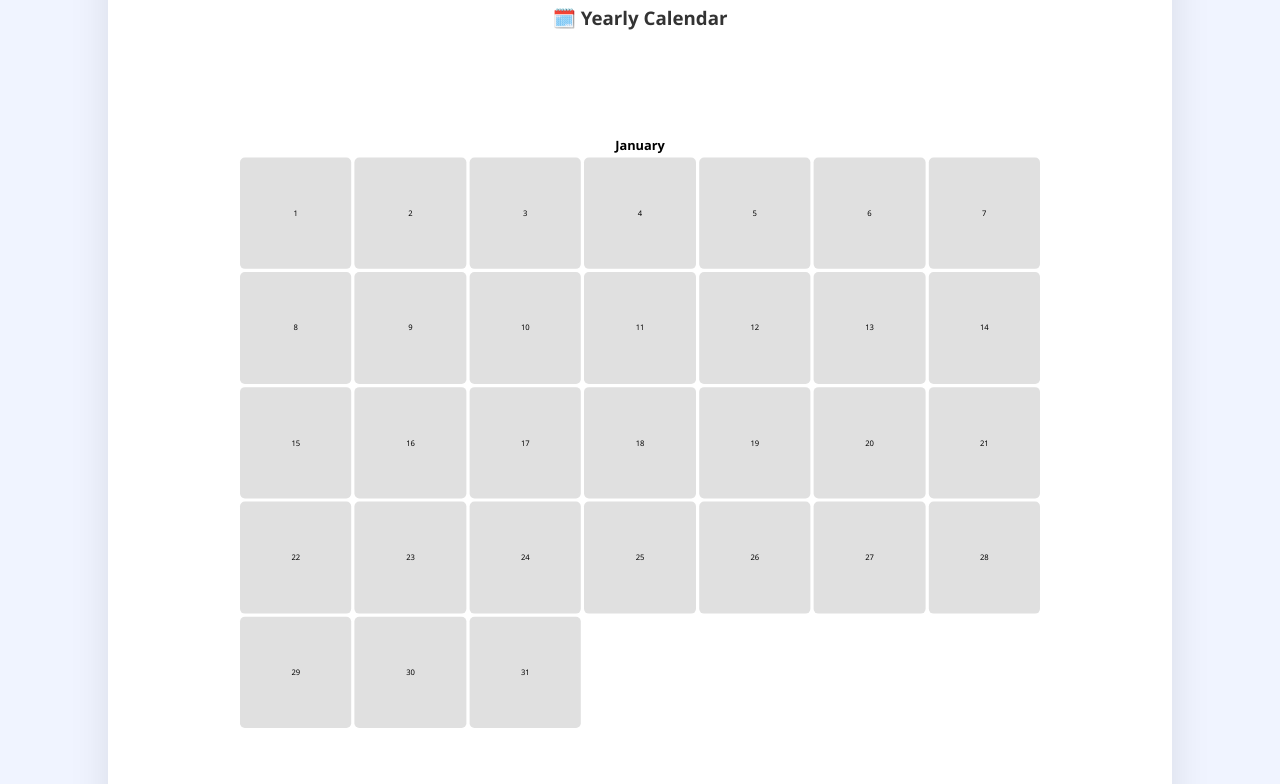
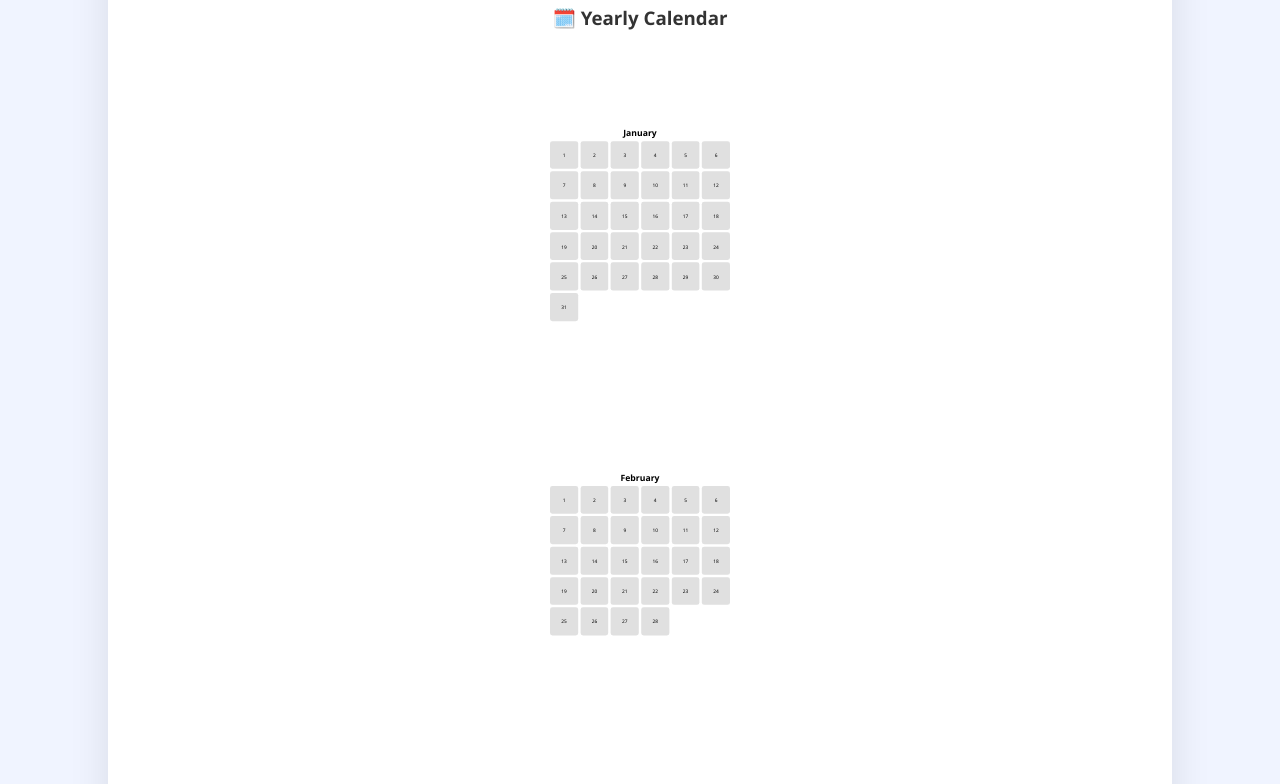
Before and after one commit to sanjeevvibhakar/Task-Tracker, a plain HTML site: page index.html in a window 1280 px wide. Shown: the part 1540-2324 px from the top of the page. Drawn offline with Linux system fonts and the light colour scheme.

Commit message:
Update index.html

```diff
--- a/index.html
+++ b/index.html
@@ -5,7 +5,7 @@
   <meta name="viewport" content="width=device-width, initial-scale=1.0"/>
   <title>2025 Tracker with Progress</title>
   <style>
-     :root {
+  :root {
       --main-color: #3f51b5;
       --bg-light: #f0f4ff;
       --card-bg: white;
@@ -123,28 +123,29 @@
     }
 
     .month {
-      margin-top: 2rem;
-      transform: scale(0.8);
+      margin: 2rem auto;
+      transform: scale(0.6);
+      width: 300px;
     }
 
     .month-name {
       text-align: center;
       font-weight: bold;
-      font-size: 1rem;
+      font-size: 0.9rem;
       margin-bottom: 0.3rem;
     }
 
     .days {
       display: grid;
-      grid-template-columns: repeat(7, 1fr);
+      grid-template-columns: repeat(6, 1fr);
       gap: 4px;
     }
 
     .day {
       aspect-ratio: 1 / 1;
-      border-radius: 6px;
+      border-radius: 4px;
       background: #e0e0e0;
-      font-size: 0.6rem;
+      font-size: 0.5rem;
       display: flex;
       align-items: center;
       justify-content: center;
@@ -152,7 +153,7 @@
     }
 
     .day:hover {
-      transform: scale(1.1);
+      transform: scale(1.05);
       background: #c5cae9;
     }
 
@@ -171,7 +172,6 @@
       from { opacity: 0; transform: translateY(30px); }
       to { opacity: 1; transform: translateY(0); }
     }
-  </style>
   </style>
 </head>
 <body>
```
